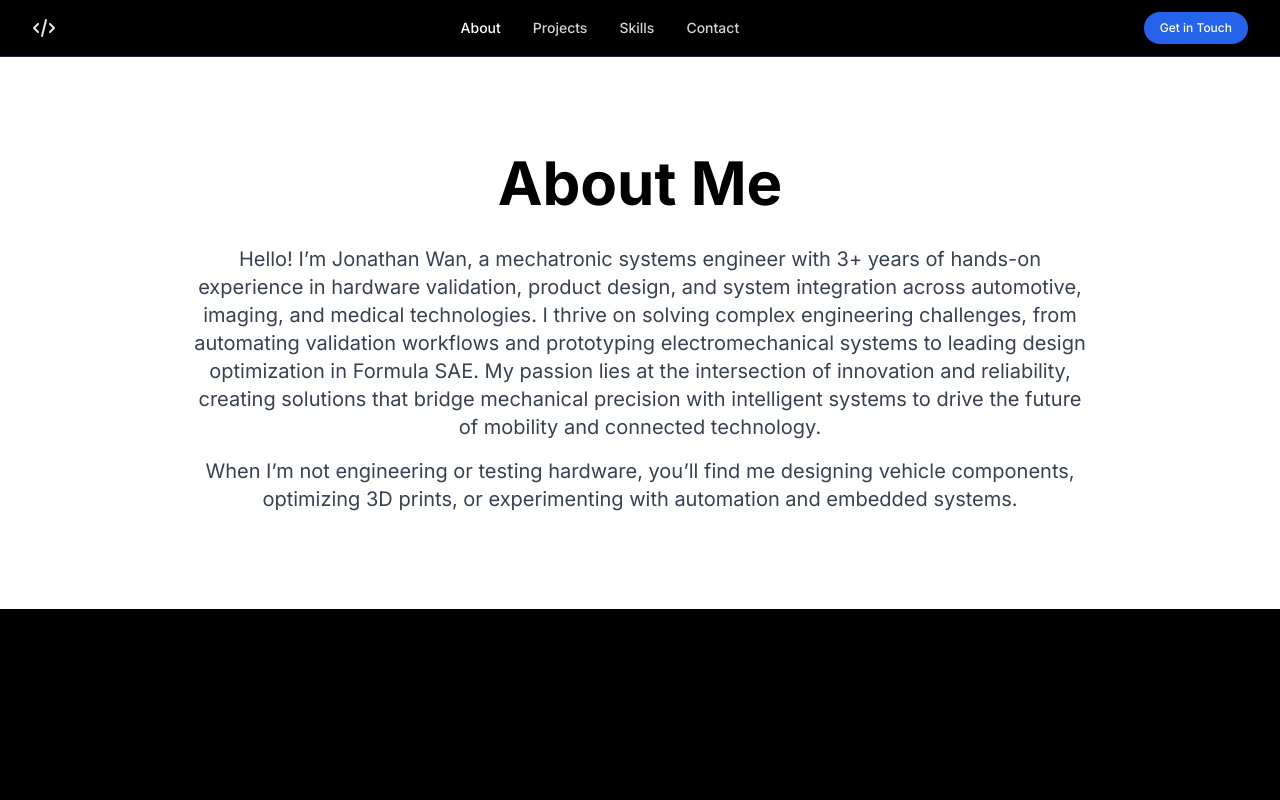
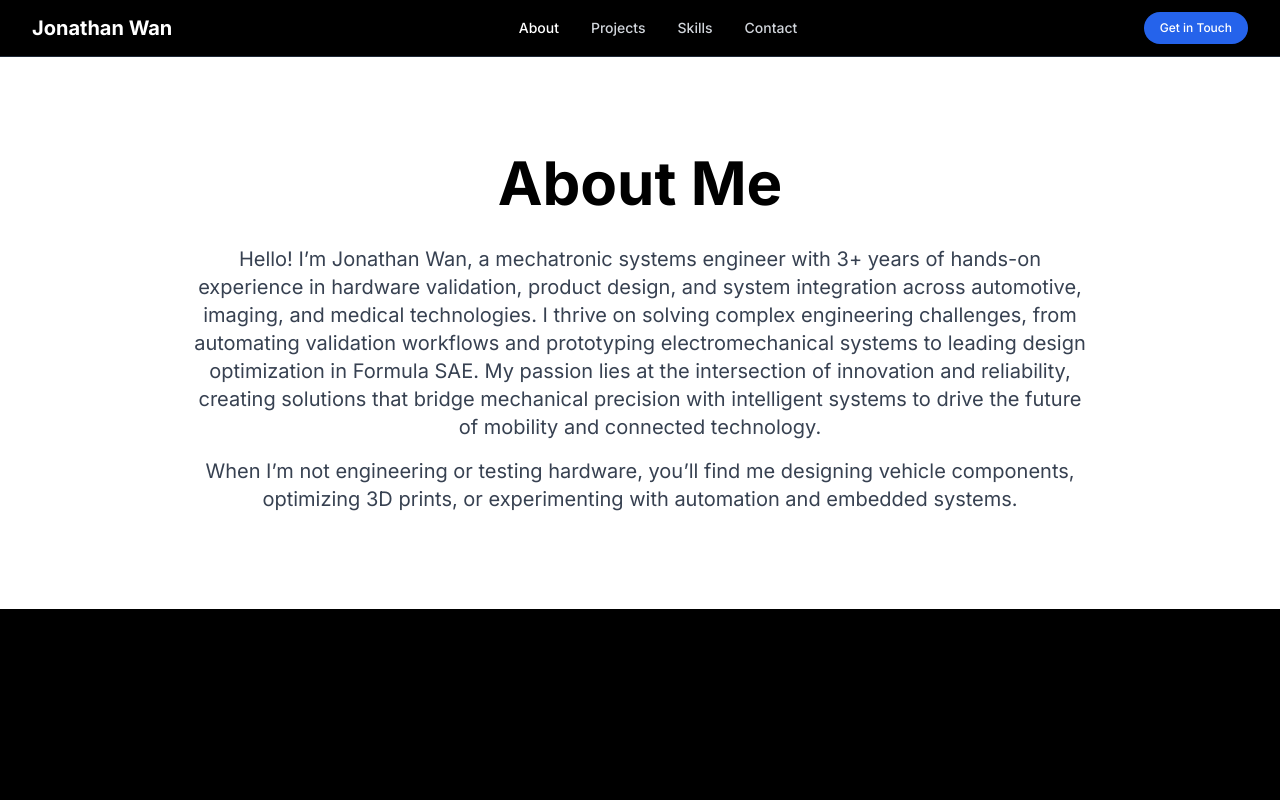
Before and after one commit to jonwanstudio/jonwanstudio.github.io, a plain HTML site: page about.html in a window 1280 px wide. Shown: the top 800 px of the page. Drawn offline with nearby package versions, Linux system fonts and the light colour scheme.

Commit message:
Update about.html

```diff
--- a/about.html
+++ b/about.html
@@ -30,8 +30,8 @@
 
                     <!-- Logo (Code Icon) -->
                     <div class="flex-shrink-0 flex items-center">
-                        <a href="index.html" aria-label="Homepage">
-                            <svg class="h-6 w-6 text-gray-200" fill="none" stroke="currentColor" viewBox="0 0 24 24" xmlns="http://www.w3.org/2000/svg"><path stroke-linecap="round" stroke-linejoin="round" stroke-width="2" d="M10 20l4-16m4 4l4 4-4 4M6 16l-4-4 4-4"></path></svg>
+                        <a href="index.html" class="text-xl font-bold text-white">
+                            Jonathan Wan
                         </a>
                     </div>
 
```
